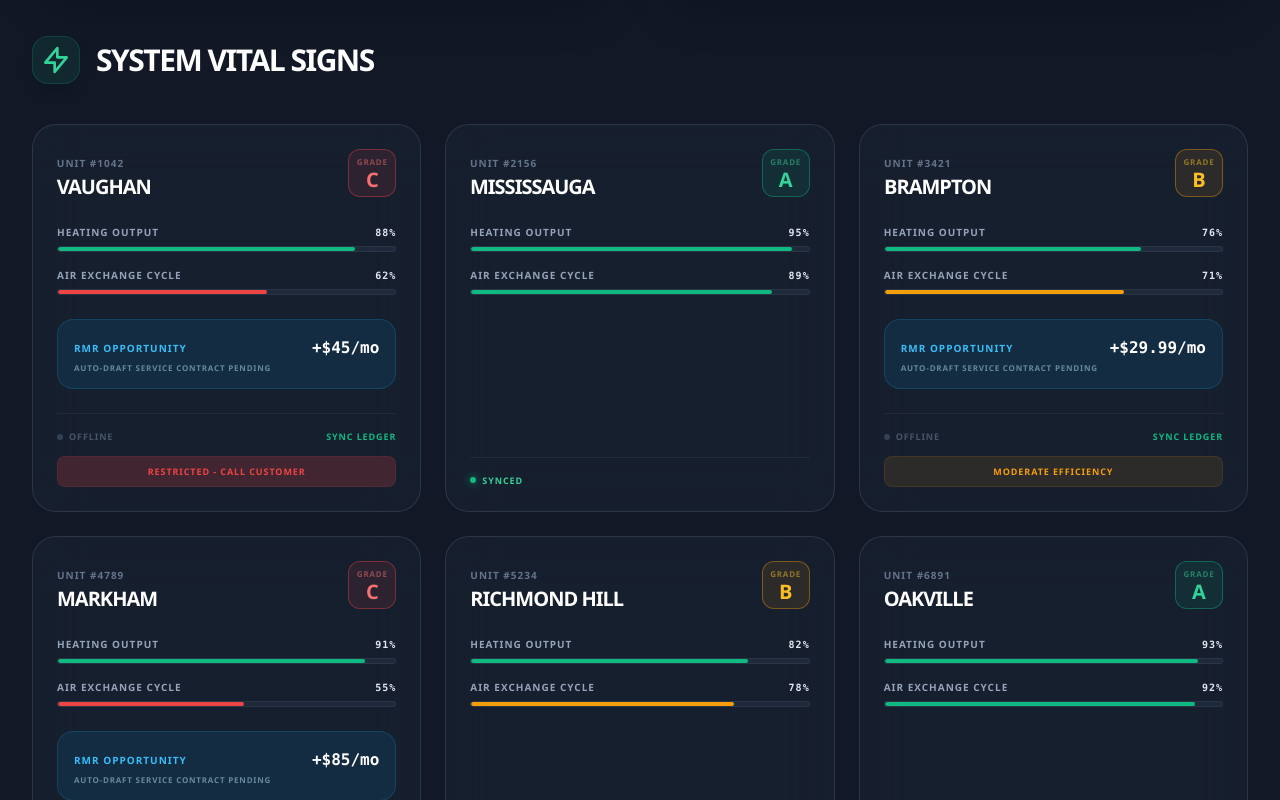
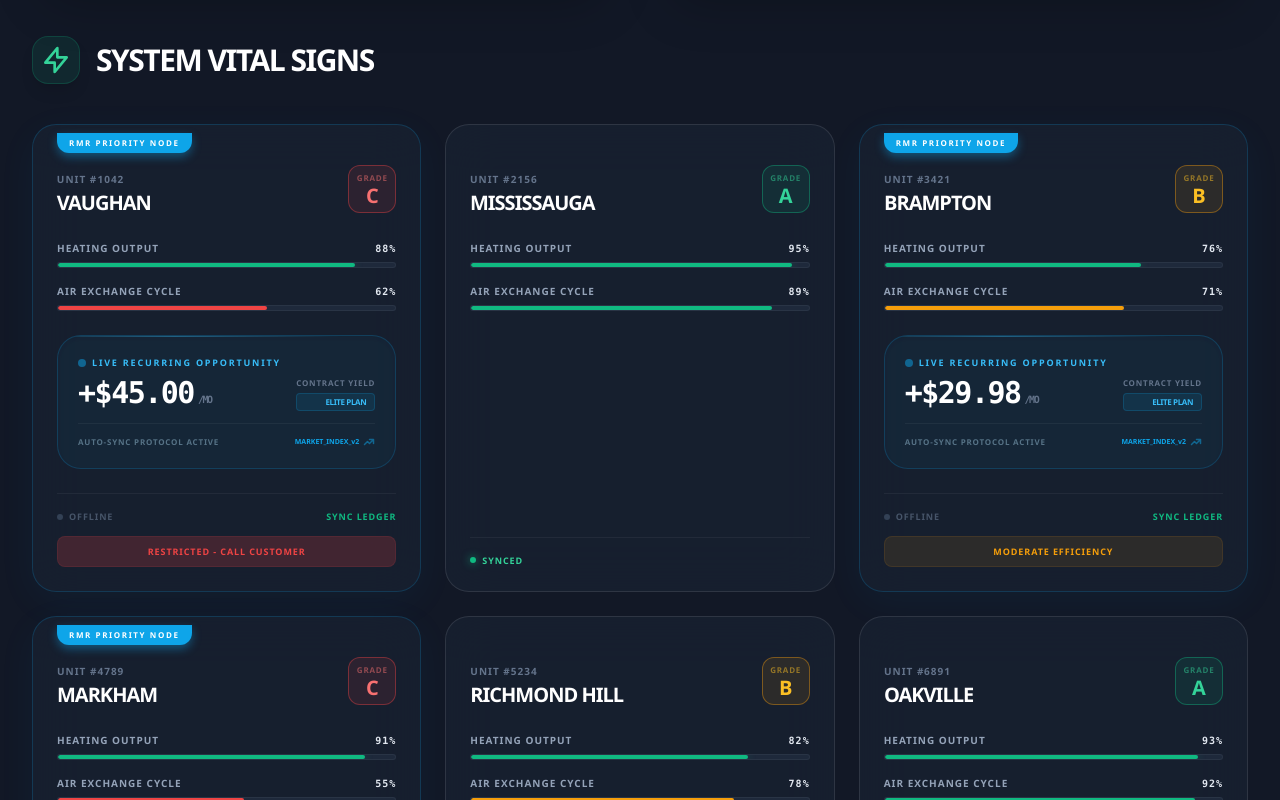
Before and after one commit to MaverickKing17/ambient-recovery-ledger, a React (Vite) app: page / in a window 1280 px wide. Shown: the part 4460-5260 px from the top of the page. Built offline with nearby package versions, Linux system fonts and the light colour scheme.

Commit message:
feat(VitalSignsGrid): Add RMR fluctuation simulation
Simulates real-time fluctuations in Recurring Revenue Opportunity (RMR) for units to enhance the "live" feel of the dashboard. This change introduces a `useEffect` hook to periodically update the RMR values, making the data appear more dynamic.

```diff
--- a/components/VitalSignsGrid.tsx
+++ b/components/VitalSignsGrid.tsx
@@ -1,5 +1,5 @@
 
-import React, { useState } from 'react';
+import React, { useState, useEffect } from 'react';
 import { UnitVitalSigns } from '../types';
 
 interface Props {
@@ -19,6 +19,20 @@ export const VitalSignsGrid: React.FC<Props> = ({ onSync }) => {
   const [syncingId, setSyncingId] = useState<string | null>(null);
   const [successId, setSuccessId] = useState<string | null>(null);
 
+  // Simulate real-time RMR fluctuations for "live" feel
+  useEffect(() => {
+    const interval = setInterval(() => {
+      setUnits(prev => prev.map(unit => {
+        if (unit.recurringRevOpportunity && unit.recurringRevOpportunity > 0) {
+          const drift = (Math.random() - 0.5) * 0.02;
+          return { ...unit, recurringRevOpportunity: Math.max(0, unit.recurringRevOpportunity + drift) };
+        }
+        return unit;
+      }));
+    }, 3000);
+    return () => clearInterval(interval);
+  }, []);
+
   const handleLocalSync = (id: string, location: string) => {
     setSyncingId(id);
     setTimeout(() => {
@@ -35,13 +49,25 @@ export const VitalSignsGrid: React.FC<Props> = ({ onSync }) => {
       {units.map(unit => {
         const isSyncing = syncingId === unit.id;
         const isSuccess = successId === unit.id;
+        const hasRMR = !!unit.recurringRevOpportunity && unit.recurringRevOpportunity > 0;
 
         return (
           <div key={unit.id} className={`glass rounded-3xl p-6 border transition-all duration-500 relative overflow-hidden group flex flex-col justify-between ${
             isSuccess ? 'border-emerald-500 shadow-[0_0_30px_rgba(16,185,129,0.2)] scale-[1.02]' :
-            isSyncing ? 'border-sky-500/50 bg-sky-500/5' : 'border-white/10 hover:border-emerald-500/30'
+            isSyncing ? 'border-sky-500/50 bg-sky-500/5' :
+            hasRMR ? 'border-sky-500/20 shadow-[0_10px_40px_rgba(14,165,233,0.05)]' : 'border-white/10 hover:border-emerald-500/30'
           }`}>
-            <div className="relative z-10">
+
+            {/* RMR High-Visibility Badge */}
+            {hasRMR && (
+              <div className="absolute top-0 left-0 pt-2 pl-6 z-20">
+                <div className="bg-sky-500 text-white text-[8px] font-black uppercase tracking-[0.2em] px-3 py-1 rounded-b-xl shadow-[0_4px_10px_rgba(14,165,233,0.4)] animate-in slide-in-from-top-4 duration-700">
+                  RMR Priority Node
+                </div>
+              </div>
+            )}
+
+            <div className="relative z-10 pt-4">
               <div className="flex justify-between items-start mb-6">
                 <div>
                   <span className="text-[10px] text-slate-500 uppercase font-black tracking-widest">Unit #{unit.id}</span>
@@ -81,13 +107,36 @@ export const VitalSignsGrid: React.FC<Props> = ({ onSync }) => {
                 </div>
               </div>
 
-              {unit.recurringRevOpportunity ? (
-                <div className="p-4 bg-sky-500/10 border border-sky-500/20 rounded-2xl mb-6 group-hover:bg-sky-500/20 transition-all">
-                  <div className="flex justify-between items-center">
-                    <span className="text-[10px] font-black text-sky-400 uppercase tracking-widest">RMR Opportunity</span>
-                    <span className="text-md font-black text-white mono">+${unit.recurringRevOpportunity}/mo</span>
+              {/* Enhanced Prominent RMR Section with Real-Time Data Binding */}
+              {hasRMR ? (
+                <div className="relative group/rmr p-5 bg-sky-500/5 border border-sky-500/20 rounded-[24px] mb-6 overflow-hidden transition-all hover:bg-sky-500/10 hover:border-sky-500/40 shadow-inner">
+                  {/* Subtle animated light sweep */}
+                  <div className="absolute top-0 left-0 w-full h-[1px] bg-gradient-to-r from-transparent via-sky-400/40 to-transparent animate-[marquee_3s_linear_infinite]"></div>
+
+                  <div className="flex justify-between items-end">
+                    <div className="space-y-1">
+                      <div className="flex items-center gap-1.5">
+                        <div className="w-2 h-2 rounded-full bg-sky-500 animate-pulse"></div>
+                        <span className="text-[9px] font-black text-sky-400 uppercase tracking-[0.2em]">Live Recurring Opportunity</span>
+                      </div>
+                      <div className="text-3xl font-black text-white mono tracking-tighter leading-tight tabular-nums">
+                        +${unit.recurringRevOpportunity?.toFixed(2)}<span className="text-[10px] text-slate-500 font-bold ml-1">/MO</span>
+                      </div>
+                    </div>
+                    <div className="text-right">
+                       <span className="block text-[8px] font-black text-slate-500 uppercase tracking-widest mb-1">Contract Yield</span>
+                       <div className="px-2 py-0.5 bg-sky-500/10 border border-sky-500/20 rounded text-[8px] font-black text-sky-400 uppercase tracking-tighter">ELITE PLAN</div>
+                    </div>
                   </div>
-                  <p className="text-[8px] text-sky-200/50 mt-1 uppercase font-bold tracking-widest leading-none">Auto-Draft Service Contract Pending</p>
+                  <div className="mt-3 pt-3 border-t border-white/5 flex items-center justify-between">
+                    <p className="text-[8px] text-sky-200/40 uppercase font-black tracking-widest leading-none">Auto-Sync Protocol Active</p>
+                    <div className="flex items-center gap-1">
+                       <span className="text-[7px] text-sky-500 font-black">MARKET_INDEX_v2</span>
+                       <svg className="w-3 h-3 text-sky-500/50" fill="none" viewBox="0 0 24 24" stroke="currentColor">
+                         <path strokeLinecap="round" strokeLinejoin="round" strokeWidth={3} d="M13 7h8m0 0v8m0-8l-8 8-4-4-6 6" />
+                       </svg>
+                    </div>
+                  </div>
                 </div>
               ) : null}
             </div>
```
